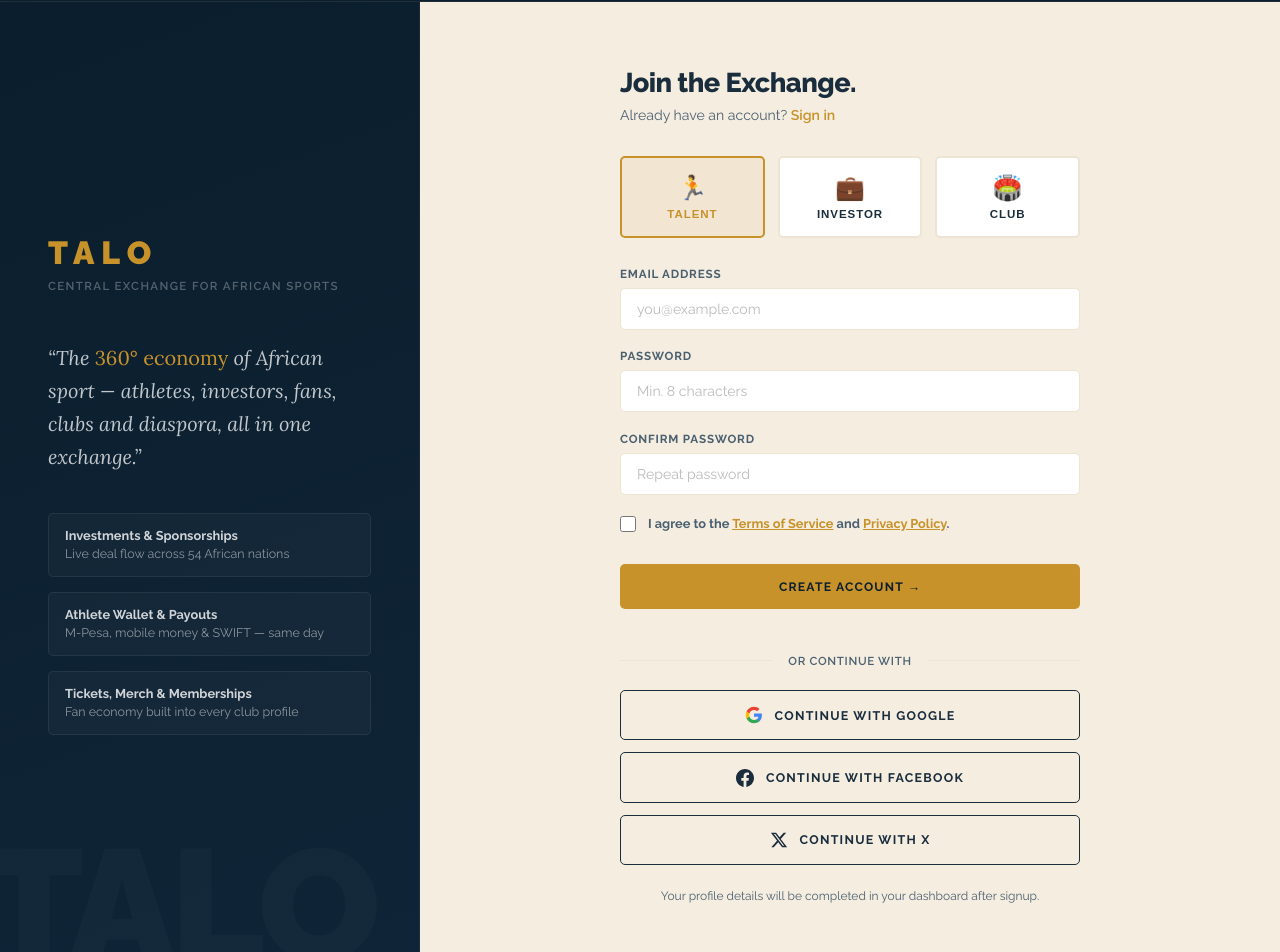
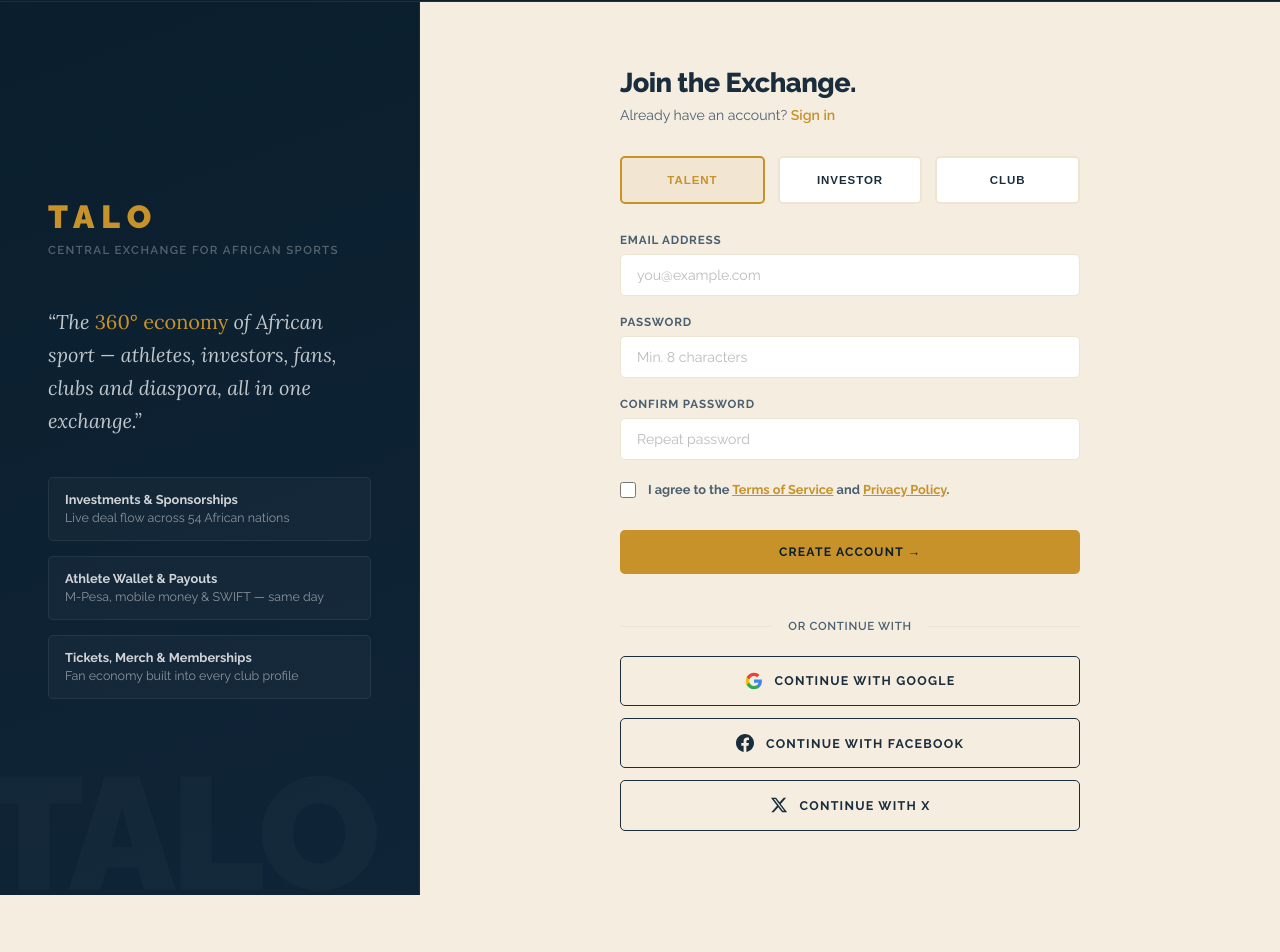
Before and after one commit to Psang1532/talosports_frontend, a Next.js app: page /register in a window 1280 px wide. Shown: the part 66-1018 px from the top of the page. After the commit the page ends 961 px from the top, so only its background shows below. Built offline with nearby package versions, Linux system fonts and the light colour scheme.

Commit message:
refactor: remove icons from role selection in registration page

```diff
--- a/src/app/(auth)/register/page.tsx
+++ b/src/app/(auth)/register/page.tsx
@@ -17,10 +17,10 @@ function RegisterPageInner() {
     if (r && ['talent', 'investor', 'club'].includes(r)) setRole(r)
   }, [searchParams])
 
-  const roles: { id: Role; icon: string; label: string }[] = [
-    { id: 'talent',   icon: '🏃', label: 'Talent' },
-    { id: 'investor', icon: '💼', label: 'Investor' },
-    { id: 'club',     icon: '🏟️', label: 'Club' },
+  const roles: { id: Role; label: string }[] = [
+    { id: 'talent',   label: 'Talent' },
+    { id: 'investor', label: 'Investor' },
+    { id: 'club',     label: 'Club' },
   ]
 
   function handleSubmit() {
@@ -66,7 +66,6 @@ function RegisterPageInner() {
                   className={`role-btn${role === r.id ? ' selected' : ''}`}
                   onClick={() => setRole(r.id)}
                 >
-                  <div className="role-icon">{r.icon}</div>
                   <div className="role-name">{r.label}</div>
                 </button>
               ))}
@@ -165,9 +164,6 @@ function RegisterPageInner() {
 
             </div>
 
-            <p style={{ textAlign: 'center', fontSize: '0.75rem', color: 'var(--text-muted)', marginTop: '1.5rem' }}>
-              Your profile details will be completed in your dashboard after signup.
-            </p>
 
           </div>
         </div>
```
